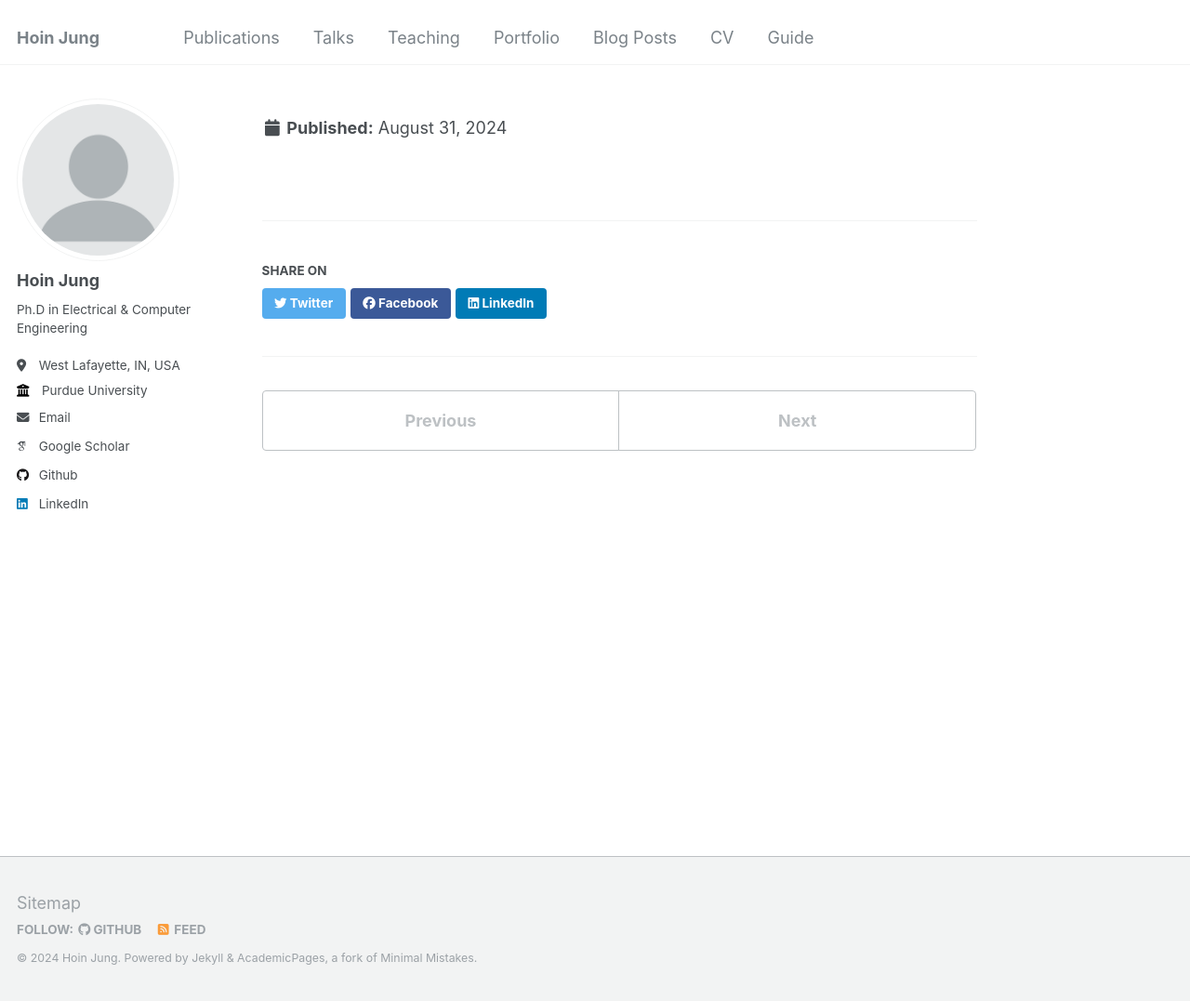
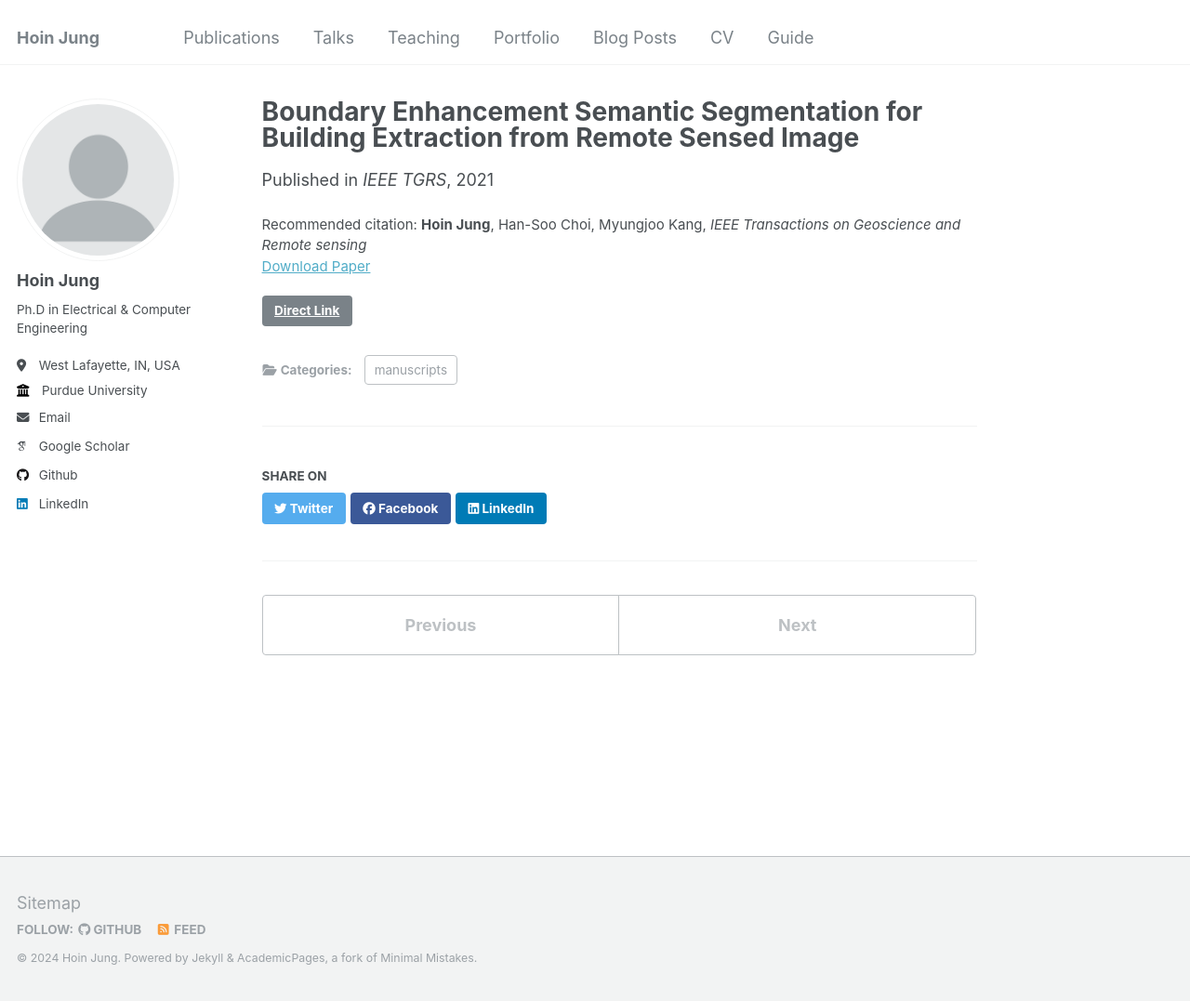
Before and after one commit to HoinJung/hoinjung.github.io, a Jekyll site: the page built from _publications/2021-08-20-BE_module.md, in a window 1280 px wide and 1077 px high. Shown: the whole window at 93% size. Built offline with Jekyll 4.4.1, drawn with Linux system fonts in a browser that asks for light colours; some web fonts are replaced.

Commit message:
Update 2021-08-20-BE_module.md

```diff
--- a/_publications/2021-08-20-BE_module.md
+++ b/_publications/2021-08-20-BE_module.md
@@ -6,7 +6,7 @@ venue: IEEE TGRS
 permalink: /publication/2021-08-20-BE_module
 date: 2021-08-20
 link: "https://ieeexplore.ieee.org/document/9527893"
-paperurl: 'http://hoinjung.github.io/files/pdf/research/Boundary_Enhancement__Accepted_.pdf''
+paperurl: 'http://hoinjung.github.io/files/pdf/research/Boundary_Enhancement__Accepted_.pdf'
 github: https://github.com/hin1115/Boundary_Enhanced_Building_Extraction
 citation: '<b>Hoin Jung</b>, Han-Soo Choi, Myungjoo Kang, <i>IEEE Transactions on Geoscience and Remote sensing</i>'
 ---
```
